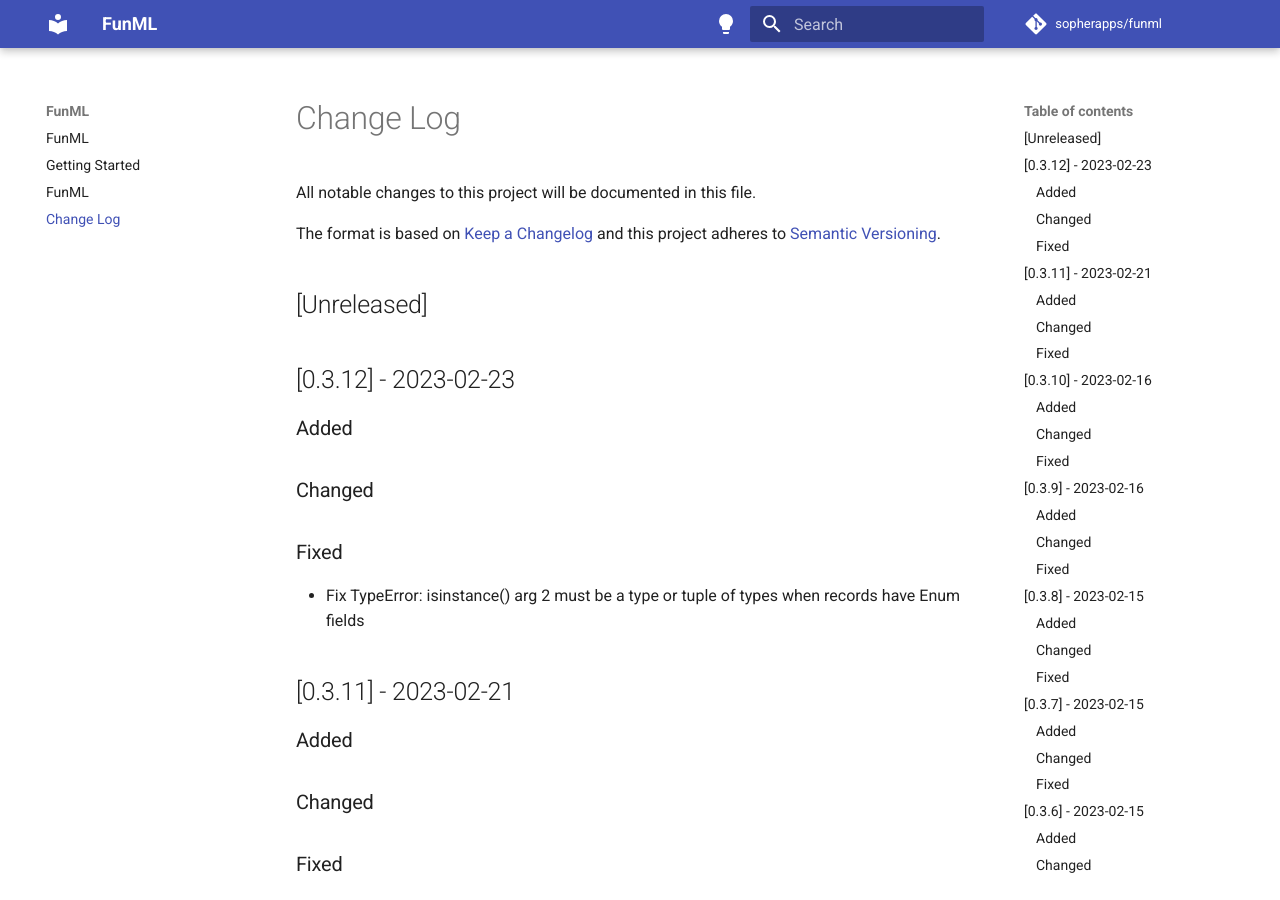
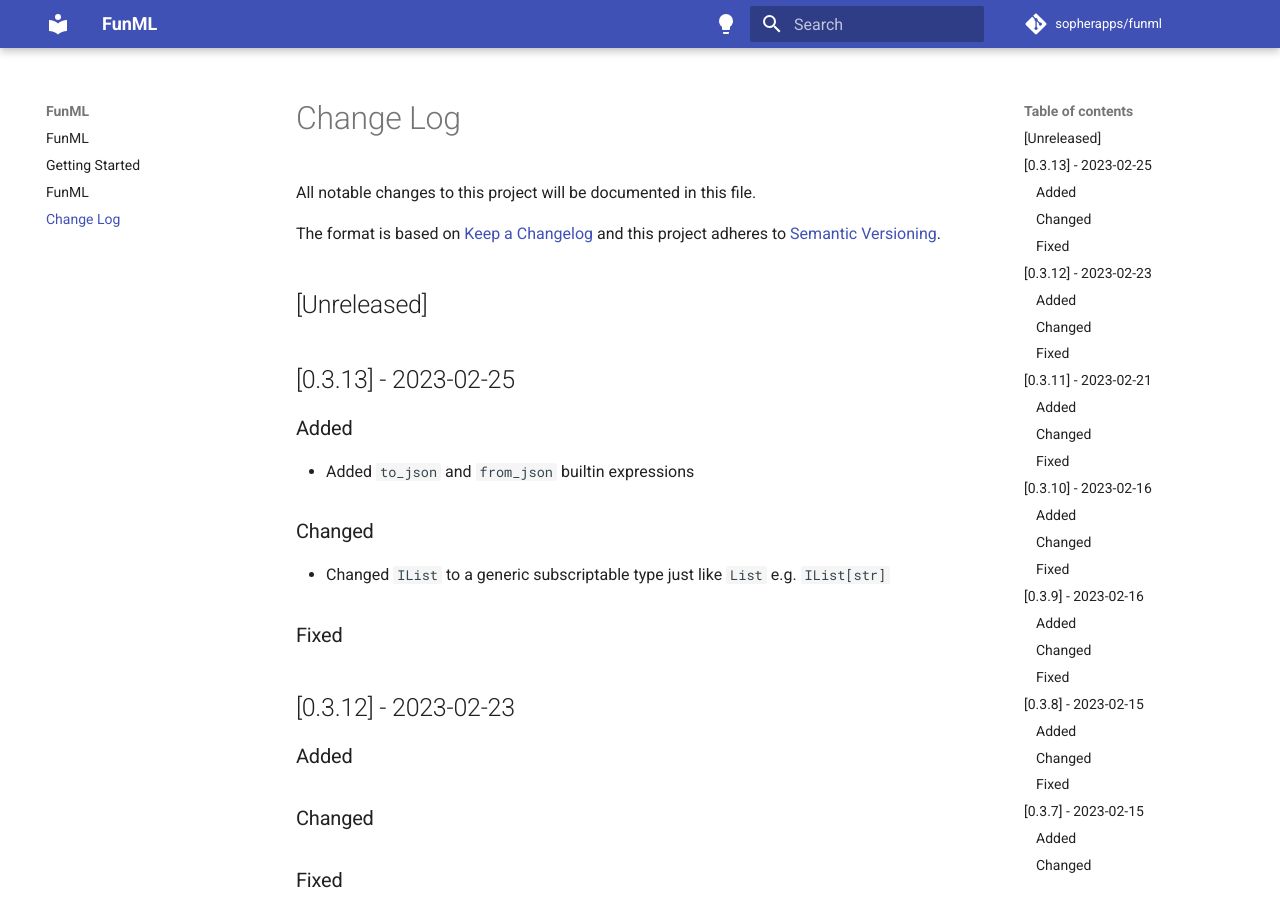
Before and after one commit to sopherapps/funml, an MkDocs documentation site: the page built from docs/change-log.md, in a window 1280 px wide and 900 px high. Built offline with MkDocs 1.6.1 and Material for MkDocs 9.7.7, drawn with Linux system fonts in a browser that asks for light colours; comment, search, counter and statistics services are not loaded.

Commit message:
Bump to v0.3.13

```diff
--- a/docs/change-log.md
+++ b/docs/change-log.md
@@ -6,6 +6,18 @@ The format is based on [Keep a Changelog](http://keepachangelog.com/)
 and this project adheres to [Semantic Versioning](http://semver.org/).
 
 ## [Unreleased]
+
+## [0.3.13] - 2023-02-25
+
+### Added
+
+- Added `to_json` and `from_json` builtin expressions
+
+### Changed
+
+- Changed `IList` to a generic subscriptable type just like `List` e.g. `IList[str]`
+
+### Fixed
 
 ## [0.3.12] - 2023-02-23
 
--- a/pyproject.toml
+++ b/pyproject.toml
@@ -1,6 +1,6 @@
 [tool.poetry]
 name = "funml"
-version = "0.3.12"
+version = "0.3.13"
 description = "A collection of utilities to help write python as though it were an ML-kind of functional language like OCaml"
 authors = ["Martin <team.sopherapps@gmail.com>"]
 readme = "README.md"
```
Also changed, not shown: CHANGELOG.md (+12 -0 lines).
